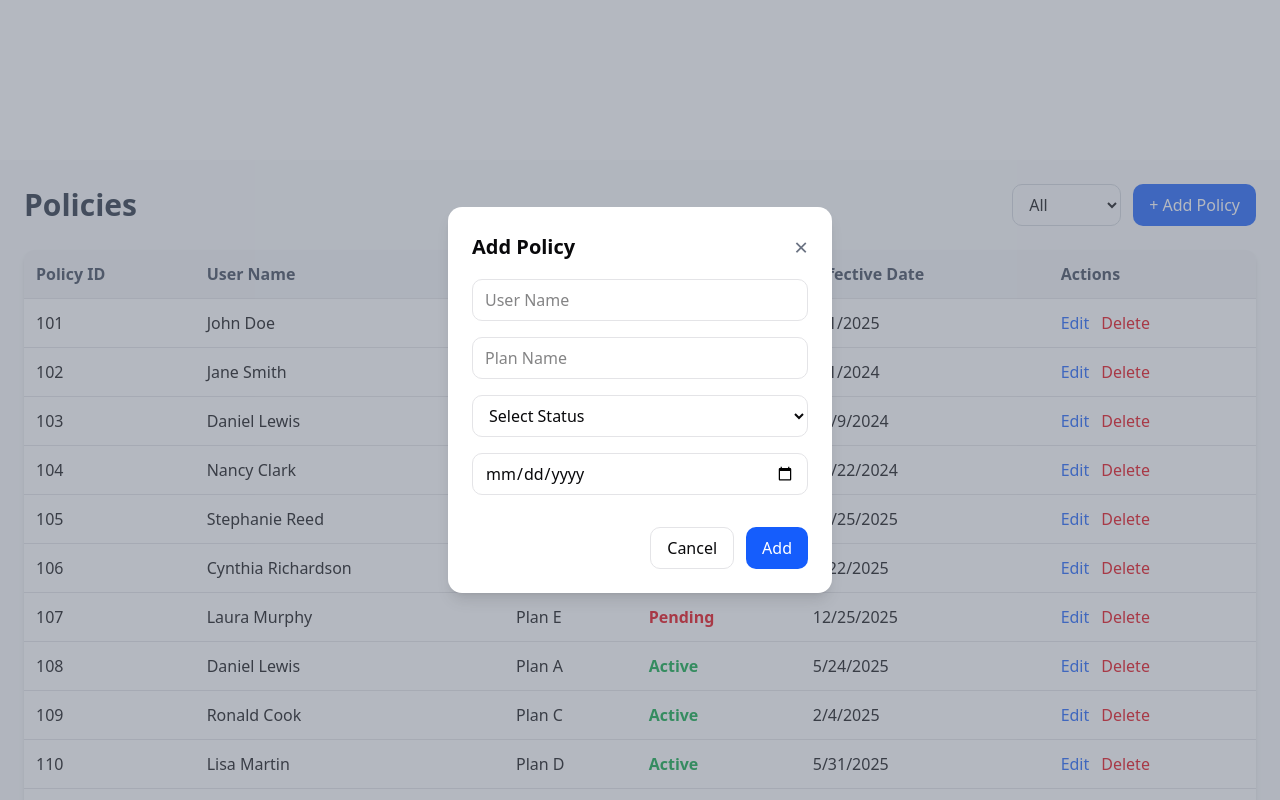
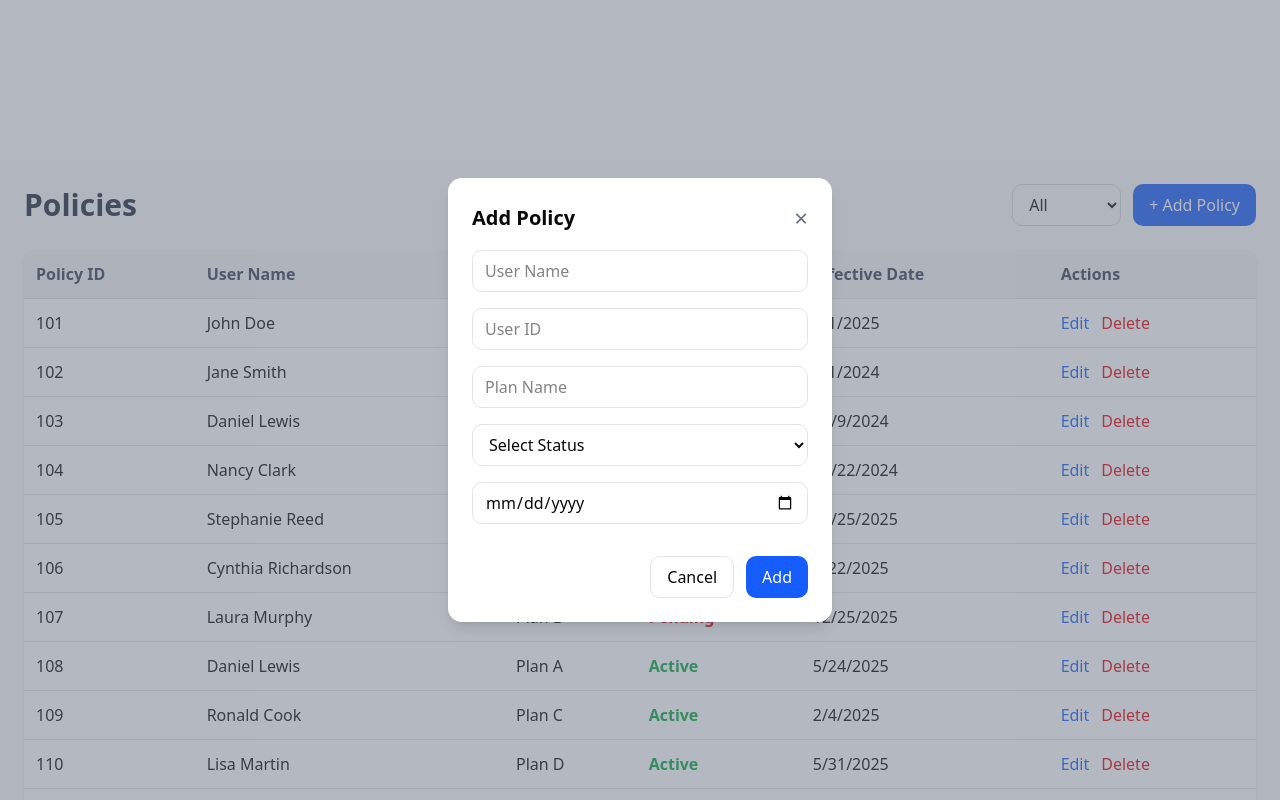
Before and after one commit to tahahammad23/User-Policy-Management, a React (Vite) app: page /policies in a window 1280 px wide. Both pictures are taken after a click on the button "+ Add Policy". Built offline with nearby package versions, Linux system fonts and the light colour scheme.

Commit message:
uid in policy addition

```diff
--- a/src/pages/Policies.tsx
+++ b/src/pages/Policies.tsx
@@ -12,7 +12,7 @@ export default function Policies() {
   const [policies, setPolicies] = useState<Policy[]>([
     {
       id: 101,
-      userId: 1,
+      userId: "1",
       userName: "John Doe",
       plan: "Plan A",
       status: "Active",
@@ -20,7 +20,7 @@ export default function Policies() {
     },
     {
       id: 102,
-      userId: 2,
+      userId: "2",
       userName: "Jane Smith",
       plan: "Plan B",
       status: "Expired",
@@ -28,7 +28,7 @@ export default function Policies() {
     },
     {
       id: 103,
-      userId: 3,
+      userId: "3",
       userName: "Daniel Lewis",
       plan: "Plan A",
       status: "Active",
@@ -36,7 +36,7 @@ export default function Policies() {
     },
     {
       id: 104,
-      userId: 4,
+      userId: "4",
       userName: "Nancy Clark",
       plan: "Plan E",
       status: "Active",
@@ -44,7 +44,7 @@ export default function Policies() {
     },
     {
       id: 105,
-      userId: 5,
+      userId: "5",
       userName: "Stephanie Reed",
       plan: "Plan A",
       status: "Pending",
@@ -52,7 +52,7 @@ export default function Policies() {
     },
     {
       id: 106,
-      userId: 6,
+      userId: "6",
       userName: "Cynthia Richardson",
       plan: "Plan C",
       status: "Active",
@@ -60,7 +60,7 @@ export default function Policies() {
     },
     {
       id: 107,
-      userId: 7,
+      userId: "7",
       userName: "Laura Murphy",
       plan: "Plan E",
       status: "Pending",
@@ -68,7 +68,7 @@ export default function Policies() {
     },
     {
       id: 108,
-      userId: 8,
+      userId: "8",
       userName: "Daniel Lewis",
       plan: "Plan A",
       status: "Active",
@@ -76,7 +76,7 @@ export default function Policies() {
     },
     {
       id: 109,
-      userId: 9,
+      userId: "9",
       userName: "Ronald Cook",
       plan: "Plan C",
       status: "Active",
@@ -84,7 +84,7 @@ export default function Policies() {
     },
     {
       id: 110,
-      userId: 10,
+      userId: "10",
       userName: "Lisa Martin",
       plan: "Plan D",
       status: "Active",
@@ -92,7 +92,7 @@ export default function Policies() {
     },
     {
       id: 111,
-      userId: 11,
+      userId: "11",
       userName: "Timothy Bell",
       plan: "Plan C",
       status: "Expired",
@@ -100,7 +100,7 @@ export default function Policies() {
     },
     {
       id: 112,
-      userId: 12,
+      userId: "12",
       userName: "Stephanie Reed",
       plan: "Plan C",
       status: "Pending",
@@ -108,7 +108,7 @@ export default function Policies() {
     },
     {
       id: 113,
-      userId: 13,
+      userId: "13",
       userName: "Lisa Martin",
       plan: "Plan A",
       status: "Expired",
@@ -116,7 +116,7 @@ export default function Policies() {
     },
     {
       id: 114,
-      userId: 14,
+      userId: "14",
       userName: "George Stewart",
       plan: "Plan C",
       status: "Active",
@@ -124,7 +124,7 @@ export default function Policies() {
     },
     {
       id: 115,
-      userId: 15,
+      userId: "15",
       userName: "Donald Hill",
       plan: "Plan E",
       status: "Expired",
@@ -132,7 +132,7 @@ export default function Policies() {
     },
     {
       id: 116,
-      userId: 16,
+      userId: "16",
       userName: "Cynthia Richardson",
       plan: "Plan A",
       status: "Active",
@@ -140,7 +140,7 @@ export default function Policies() {
     },
     {
       id: 117,
-      userId: 17,
+      userId: "17",
       userName: "Daniel Lewis",
       plan: "Plan B",
       status: "Pending",
@@ -148,7 +148,7 @@ export default function Policies() {
     },
     {
       id: 118,
-      userId: 18,
+      userId: "18",
       userName: "Kevin Parker",
       plan: "Plan A",
       status: "Active",
@@ -156,7 +156,7 @@ export default function Policies() {
     },
     {
       id: 119,
-      userId: 19,
+      userId: "19",
       userName: "Timothy Bell",
       plan: "Plan B",
       status: "Pending",
@@ -164,7 +164,7 @@ export default function Policies() {
     },
     {
       id: 120,
-      userId: 20,
+      userId: "20",
       userName: "Kevin Parker",
       plan: "Plan E",
       status: "Active",
@@ -172,7 +172,7 @@ export default function Policies() {
     },
     {
       id: 121,
-      userId: 21,
+      userId: "21",
       userName: "Donna Mitchell",
       plan: "Plan A",
       status: "Expired",
@@ -180,7 +180,7 @@ export default function Policies() {
     },
     {
       id: 122,
-      userId: 22,
+      userId: "22",
       userName: "Stephanie Reed",
       plan: "Plan E",
       status: "Active",
@@ -188,7 +188,7 @@ export default function Policies() {
     },
     {
       id: 123,
-      userId: 23,
+      userId: "23",
       userName: "Deborah Morris",
       plan: "Plan E",
       status: "Expired",
@@ -196,7 +196,7 @@ export default function Policies() {
     },
     {
       id: 124,
-      userId: 24,
+      userId: "24",
       userName: "Mark Wright",
       plan: "Plan E",
       status: "Active",
@@ -204,7 +204,7 @@ export default function Policies() {
     },
     {
       id: 125,
-      userId: 25,
+      userId: "25",
       userName: "Donna Mitchell",
       plan: "Plan E",
       status: "Active",
@@ -212,7 +212,7 @@ export default function Policies() {
     },
     {
       id: 126,
-      userId: 26,
+      userId: "26",
       userName: "Amanda Evans",
       plan: "Plan A",
       status: "Pending",
@@ -220,7 +220,7 @@ export default function Policies() {
     },
     {
       id: 127,
-      userId: 27,
+      userId: "27",
       userName: "Margaret Allen",
       plan: "Plan A",
       status: "Active",
@@ -228,7 +228,7 @@ export default function Policies() {
     },
     {
       id: 128,
-      userId: 28,
+      userId: "28",
       userName: "Richard Jackson",
       plan: "Plan C",
       status: "Pending",
@@ -236,7 +236,7 @@ export default function Policies() {
     },
     {
       id: 129,
-      userId: 29,
+      userId: "29",
       userName: "Kathleen Howard",
       plan: "Plan D",
       status: "Active",
@@ -244,7 +244,7 @@ export default function Policies() {
     },
     {
       id: 130,
-      userId: 30,
+      userId: "30",
       userName: "David Williams",
       plan: "Plan D",
       status: "Expired",
@@ -252,7 +252,7 @@ export default function Policies() {
     },
     {
       id: 131,
-      userId: 31,
+      userId: "31",
       userName: "Kimberly Adams",
       plan: "Plan D",
       status: "Active",
@@ -260,7 +260,7 @@ export default function Policies() {
     },
     {
       id: 132,
-      userId: 32,
+      userId: "32",
       userName: "Deborah Morris",
       plan: "Plan E",
       status: "Active",
@@ -268,7 +268,7 @@ export default function Policies() {
     },
     {
       id: 133,
-      userId: 33,
+      userId: "33",
       userName: "Anthony Young",
       plan: "Plan D",
       status: "Active",
@@ -276,7 +276,7 @@ export default function Policies() {
     },
     {
       id: 134,
-      userId: 34,
+      userId: "34",
       userName: "Jason Bailey",
       plan: "Plan C",
       status: "Expired",
@@ -284,7 +284,7 @@ export default function Policies() {
     },
     {
       id: 135,
-      userId: 35,
+      userId: "35",
       userName: "Lisa Martin",
       plan: "Plan D",
       status: "Active",
@@ -292,7 +292,7 @@ export default function Policies() {
     },
     {
       id: 136,
-      userId: 36,
+      userId: "36",
       userName: "Kimberly Adams",
       plan: "Plan C",
       status: "Expired",
@@ -300,7 +300,7 @@ export default function Policies() {
     },
     {
       id: 137,
-      userId: 37,
+      userId: "37",
       userName: "Rebecca Morgan",
       plan: "Plan D",
       status: "Expired",
@@ -308,7 +308,7 @@ export default function Policies() {
     },
     {
       id: 138,
-      userId: 38,
+      userId: "38",
       userName: "Rebecca Morgan",
       plan: "Plan D",
       status: "Active",
@@ -316,7 +316,7 @@ export default function Policies() {
     },
     {
       id: 139,
-      userId: 39,
+      userId: "39",
       userName: "David Williams",
       plan: "Plan E",
       status: "Active",
@@ -324,7 +324,7 @@ export default function Policies() {
     },
     {
       id: 140,
-      userId: 40,
+      userId: "40",
       userName: "Ashley Lopez",
       plan: "Plan D",
       status: "Expired",
@@ -332,7 +332,7 @@ export default function Policies() {
     },
     {
       id: 141,
-      userId: 41,
+      userId: "41",
       userName: "Ashley Lopez",
       plan: "Plan D",
       status: "Pending",
@@ -340,7 +340,7 @@ export default function Policies() {
     },
     {
       id: 142,
-      userId: 42,
+      userId: "42",
       userName: "Steven Green",
       plan: "Plan B",
       status: "Active",
@@ -348,7 +348,7 @@ export default function Policies() {
     },
     {
       id: 143,
-      userId: 43,
+      userId: "43",
       userName: "Sharon Rivera",
       plan: "Plan B",
       status: "Expired",
@@ -356,7 +356,7 @@ export default function Policies() {
     },
     {
       id: 144,
-      userId: 44,
+      userId: "44",
       userName: "Michael Brown",
       plan: "Plan C",
       status: "Pending",
@@ -364,7 +364,7 @@ export default function Policies() {
     },
     {
       id: 145,
-      userId: 45,
+      userId: "45",
       userName: "Matthew Hall",
       plan: "Plan A",
       status: "Active",
@@ -372,7 +372,7 @@ export default function Policies() {
     },
     {
       id: 146,
-      userId: 46,
+      userId: "46",
       userName: "Ryan Cox",
       plan: "Plan C",
       status: "Pending",
@@ -380,7 +380,7 @@ export default function Policies() {
     },
     {
       id: 147,
-      userId: 47,
+      userId: "47",
       userName: "Cynthia Richardson",
       plan: "Plan D",
       status: "Active",
@@ -388,7 +388,7 @@ export default function Policies() {
     },
     {
       id: 148,
-      userId: 48,
+      userId: "48",
       userName: "Ronald Cook",
       plan: "Plan B",
       status: "Active",
@@ -396,7 +396,7 @@ export default function Policies() {
     },
     {
       id: 149,
-      userId: 49,
+      userId: "49",
       userName: "Daniel Lewis",
       plan: "Plan E",
       status: "Active",
@@ -404,7 +404,7 @@ export default function Policies() {
     },
     {
       id: 150,
-      userId: 50,
+      userId: "50",
       userName: "Timothy Bell",
       plan: "Plan B",
       status: "Pending",
@@ -412,7 +412,7 @@ export default function Policies() {
     },
     {
       id: 151,
-      userId: 51,
+      userId: "51",
       userName: "Robert Anderson",
       plan: "Plan B",
       status: "Active",
@@ -420,7 +420,7 @@ export default function Policies() {
     },
     {
       id: 152,
-      userId: 52,
+      userId: "52",
       userName: "Steven Green",
       plan: "Plan D",
       status: "Active",
@@ -428,7 +428,7 @@ export default function Policies() {
     },
     {
       id: 153,
-      userId: 53,
+      userId: "53",
       userName: "Thomas Lee",
       plan: "Plan B",
       status: "Active",
@@ -436,7 +436,7 @@ export default function Policies() {
     },
     {
       id: 154,
-      userId: 54,
+      userId: "54",
       userName: "Amy Torres",
       plan: "Plan A",
       status: "Expired",
@@ -444,7 +444,7 @@ export default function Policies() {
     },
     {
       id: 155,
-      userId: 55,
+      userId: "55",
       userName: "David Williams",
       plan: "Plan A",
       status: "Active",
@@ -452,7 +452,7 @@ export default function Policies() {
     },
     {
       id: 156,
-      userId: 56,
+      userId: "56",
       userName: "Mark Wright",
       plan: "Plan D",
       status: "Active",
@@ -460,7 +460,7 @@ export default function Policies() {
     },
     {
       id: 157,
-      userId: 57,
+      userId: "57",
       userName: "Amy Torres",
       plan: "Plan E",
       status: "Expired",
@@ -468,7 +468,7 @@ export default function Policies() {
     },
     {
       id: 158,
-      userId: 58,
+      userId: "58",
       userName: "William Taylor",
       plan: "Plan E",
       status: "Active",
@@ -481,7 +481,7 @@ export default function Policies() {
   const [showModal, setShowModal] = useState(false);
   const [editingPolicy, setEditingPolicy] = useState<Policy | null>(null);
   const [formData, setFormData] = useState({
-    userId: 0,
+    userId: "",
     userName: "",
     plan: "",
     status: "",
@@ -511,7 +511,7 @@ export default function Policies() {
       };
       setPolicies((prev) => [...prev, newPolicy]);
     }
-    setFormData({ userId: 0, userName: "", plan: "", status: "", effectiveDate: "" });
+    setFormData({ userId: "", userName: "", plan: "", status: "", effectiveDate: "" });
     setShowModal(false);
   };
 
@@ -523,7 +523,7 @@ export default function Policies() {
   //filter
   const filteredPolicies = policies.filter((policy) => {
     const statusMatch = filterStatus === "All" || policy.status === filterStatus;
-    const userMatch = !userId || policy.userId === parseInt(userId);
+    const userMatch = !userId || policy.userId === userId;
     return statusMatch && userMatch;
   });
 
@@ -596,7 +596,7 @@ export default function Policies() {
                     onClick={() => {
                       setEditingPolicy(policy);
                       setFormData({
-                        userId: policy.userId,
+                        userId: String(policy.userId),
                         userName: policy.userName,
                         plan: policy.plan,
                         status: policy.status,
@@ -637,7 +637,7 @@ export default function Policies() {
           setShowModal(false);
           setEditingPolicy(null);
           setFormData({
-            userId: 0,
+            userId: "",
             userName: "",
             plan: "",
             status: "",
@@ -655,6 +655,16 @@ export default function Policies() {
             value={formData.userName}
             onChange={(e) =>
               setFormData({ ...formData, userName: e.target.value })
+            }
+          />
+          <input
+            type="text"
+            placeholder="User ID"
+            required
+            className="w-full border rounded-lg px-3 py-2 focus:ring-2 focus:ring-blue-500 outline-none"
+            value={formData.userId}
+            onChange={(e) =>
+              setFormData({ ...formData, userId: e.target.value })
             }
           />
           <input
@@ -697,7 +707,7 @@ export default function Policies() {
                 setShowModal(false);
                 setEditingPolicy(null);
                 setFormData({
-                  userId: 0,
+                  userId: "",
                   userName: "",
                   plan: "",
                   status: "",
--- a/src/types/policy.ts
+++ b/src/types/policy.ts
@@ -1,6 +1,6 @@
 export default interface Policy {
   id: number;
-  userId: number;
+  userId: string;
   userName: string;
   plan: string;
   status: string;
```
